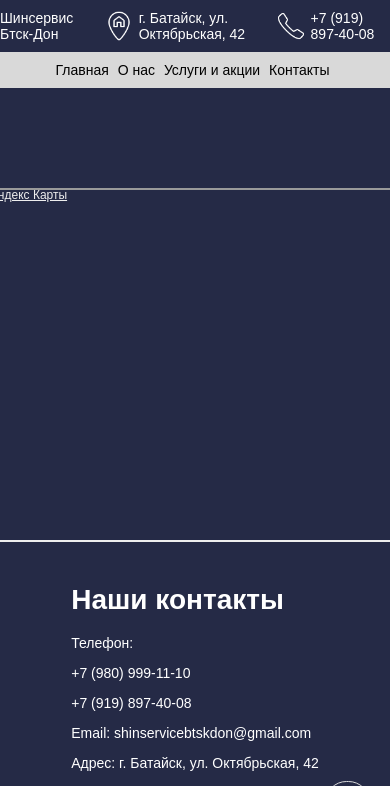
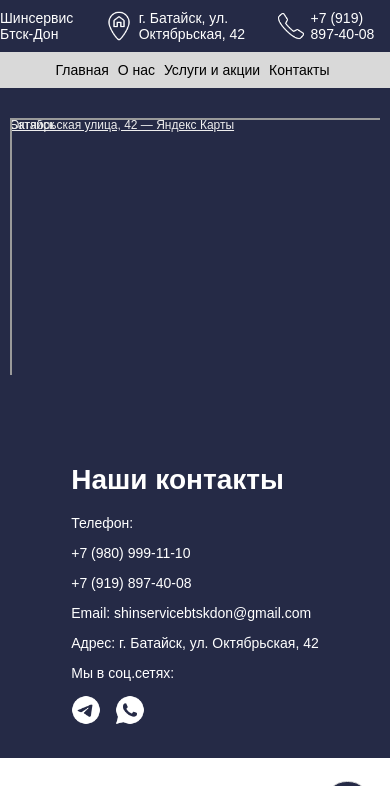
Before and after one commit to mariia2206/site, a Django app: page /contacts/ in a window 390 px wide; the page is wider, and only the part inside the window is pictured. Shown: the top 786 px of that part. Run offline with Django 4.2, Linux system fonts and the light colour scheme; some libraries are stand-ins or nearby versions.

Commit message:
Добавление адаптива мобильной версии для страницы "Контакты"

```diff
--- a/main/static/shinka/css/styles.css
+++ b/main/static/shinka/css/styles.css
@@ -278,7 +278,8 @@
           transform: translateY(-5px); /* Выдвигаем кнопку на 5px вверх при наведении */
         }
         .karta{
-          padding-bottom: 120px ;
+          padding-bottom: 120px;
+          width:700px;
         }
 
           /* Общий стиль для контейнера */
--- a/main/static/shinka/css/styles_mobile.css
+++ b/main/static/shinka/css/styles_mobile.css
@@ -72,6 +72,8 @@
       padding: 0px 10px;
       padding-bottom: 10px;
     }
+
+
 
     .text {
       flex: 1; /* Занимает все доступное пространство по горизонтали */
@@ -226,7 +228,8 @@
           transform: translateY(-5px); /* Выдвигаем кнопку на 5px вверх при наведении */
         }
         .karta{
-          padding-bottom: 120px ;
+            top: -70px;
+            width:100%;
         }
 
           /* Общий стиль для контейнера */
--- a/main/templates/main/contacts.html
+++ b/main/templates/main/contacts.html
@@ -19,7 +19,7 @@
         <img class="icon4" src="{% static 'shinka/img/телега.png' %}" alt="Телеграм">
         <img class="icon4" src="{% static 'shinka/img/вотсап.png' %}" alt="Вотс ап"></div>
     </div>
-    <div class="karta" style="position:relative;overflow:hidden;"><a href="https://yandex.ru/maps/11033/bataysk/?utm_medium=mapframe&utm_source=maps" style="color:#eee;font-size:12px;position:absolute;top:100px;">Батайск</a><a href="https://yandex.ru/maps/11033/bataysk/house/oktyabrskaya_ulitsa_42/Z0AYcQNnSEYAQFptfX1zd3plZQ==/?ll=39.747136%2C47.126661&utm_medium=mapframe&utm_source=maps&z=16" style="color:#eee;font-size:12px;position:absolute;top:100px;">Октябрьская улица, 42 — Яндекс Карты</a><iframe src="https://yandex.ru/map-widget/v1/?ll=39.747136%2C47.126661&mode=whatshere&utm_source=share&whatshere%5Bpoint%5D=39.747137%2C47.126661&whatshere%5Bzoom%5D=17&z=16" width="700" height="350" frameborder="1" allowfullscreen="true" style="position:relative;top:100px;" ></iframe></div>
+    <div class="karta" style="max-width:100%;position:relative;overflow:hidden;"><a href="https://yandex.ru/maps/11033/bataysk/?utm_medium=mapframe&utm_source=maps" style="color:#eee;font-size:12px;position:absolute;top:100px;">Батайск</a><a href="https://yandex.ru/maps/11033/bataysk/house/oktyabrskaya_ulitsa_42/Z0AYcQNnSEYAQFptfX1zd3plZQ==/?ll=39.747136%2C47.126661&utm_medium=mapframe&utm_source=maps&z=16" style="color:#eee;font-size:12px;position:absolute;top:100px;">Октябрьская улица, 42 — Яндекс Карты</a><iframe src="https://yandex.ru/map-widget/v1/?ll=39.747136%2C47.126661&mode=whatshere&utm_source=share&whatshere%5Bpoint%5D=39.747137%2C47.126661&whatshere%5Bzoom%5D=17&z=16" width=100% height="350" frameborder="1" allowfullscreen="true" style="position:relative;top:100px;" ></iframe></div>
   </div>
 
 {% include 'main/question_form.html' %}
```
Also changed, not shown: db.sqlite3.
